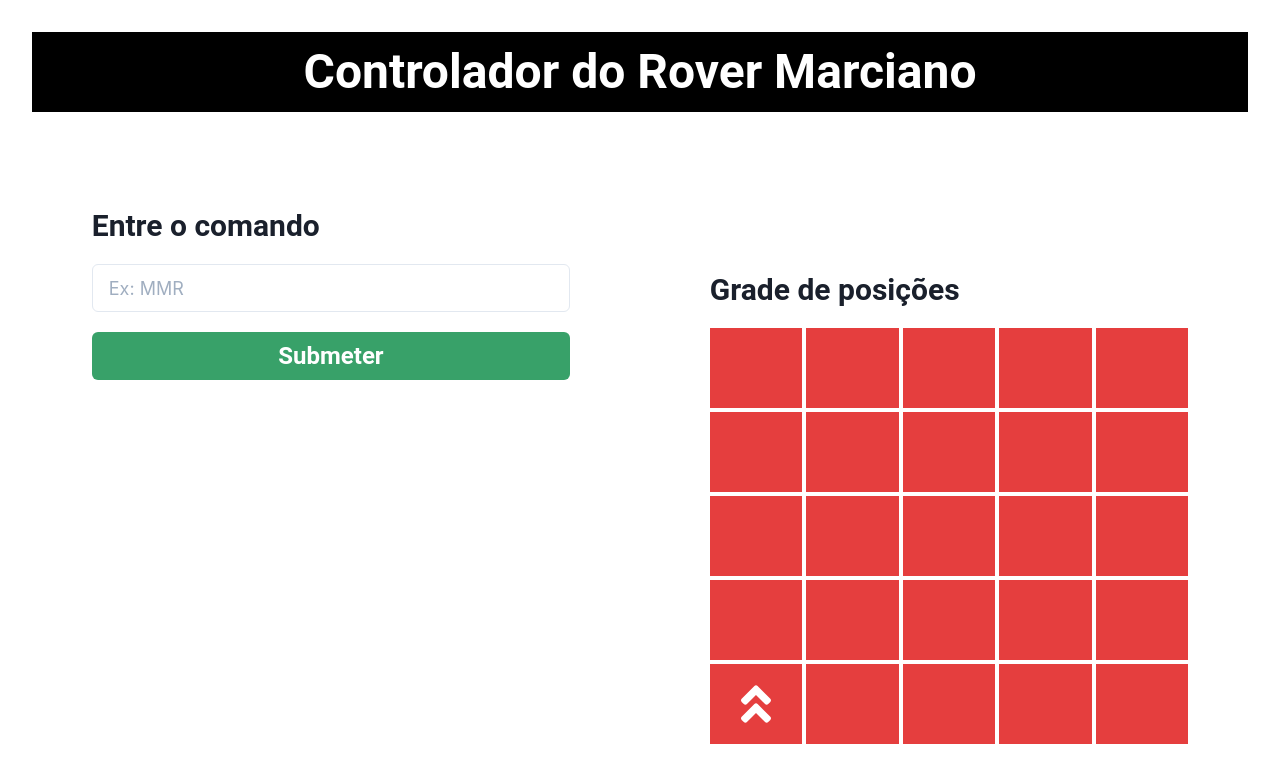
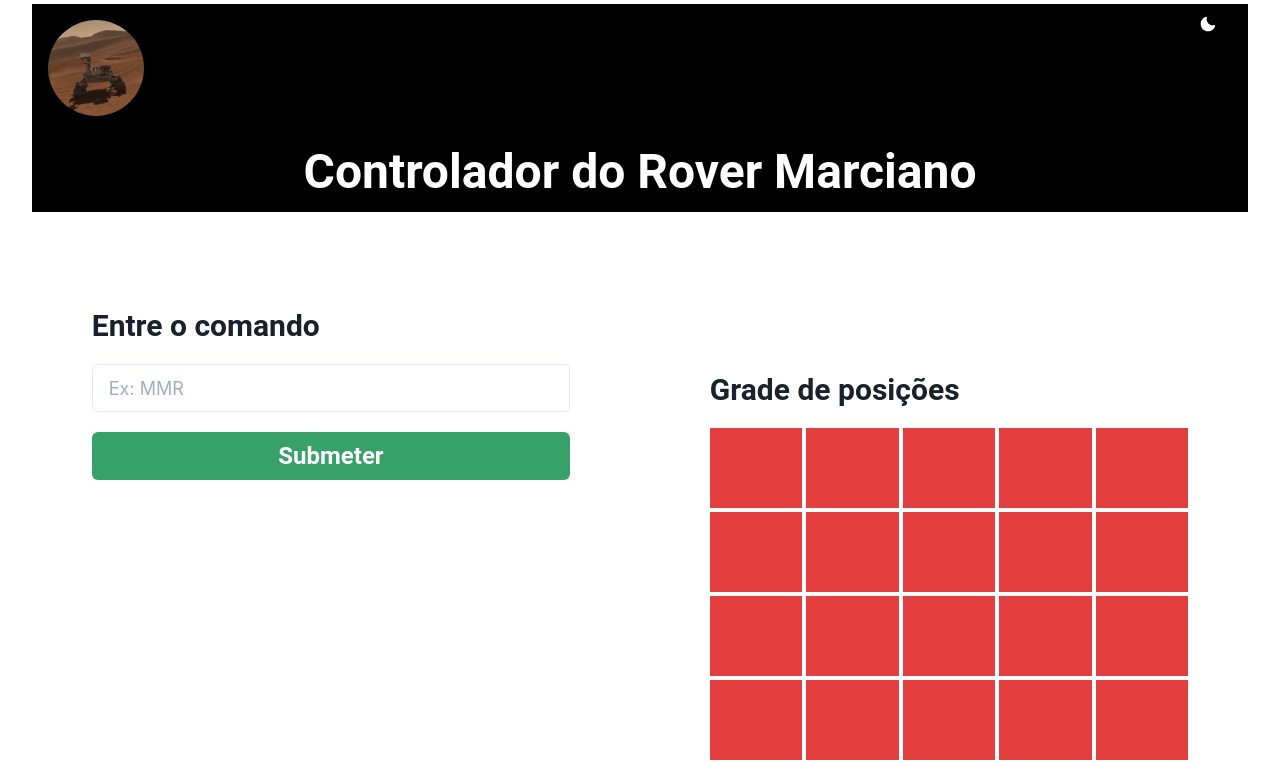
Before and after one commit to borgesgfj/challenge-robot-controller, a Next.js app: page / in a window 1280 px wide. Shown: the top 762 px of the page. Built offline with nearby package versions, Linux system fonts and the light colour scheme.

Commit message:
create a Nav component
 - insert gif icon in nav component
 - move heading box from index.js to Nav component
 - reconfigure style of Nav component.

```diff
--- /dev/null
+++ b/packages/components/Nav.js
@@ -0,0 +1,57 @@
+import {
+  Box,
+  Heading,
+  Flex,
+  Button,
+  Image,
+  AspectRatio,
+  useColorModeValue,
+  useColorMode,
+} from "@chakra-ui/react";
+import { MoonIcon, SunIcon } from "@chakra-ui/icons";
+
+export default function Nav() {
+  const { colorMode, toggleColorMode } = useColorMode();
+  return (
+    <>
+      <Box as="nav" bg={useColorModeValue("black", "gray.500")} mt="1" px={4}>
+        <Flex h="8rem" alignItems={"center"} justifyContent={"space-between"}>
+          <Box boxSize="6rem" alignItems="center" justifyContent="center">
+            <AspectRatio ratio="1">
+              <Image
+                src={"/images/rover.gif"}
+                borderRadius="full"
+                objectFit="cover"
+                alt="rover-gif"
+              />
+            </AspectRatio>
+          </Box>
+
+
+            <Button
+              onClick={toggleColorMode}
+              variant="ghost"
+              color="white"
+              alignSelf="flex-start"
+              _hover={{ bg: "none" }}
+              _focus={{ bg: "none" }}
+            >
+              {colorMode === "light" ? <MoonIcon /> : <SunIcon />}
+            </Button>
+
+        </Flex>
+          <Heading
+            as="h1"
+            size="2xl"
+            py="1rem"
+            fontFamily="Roboto"
+            textAlign="center"
+            color={useColorModeValue("white", "black")}
+          >
+            Controlador do Rover Marciano
+          </Heading>
+
+      </Box>
+    </>
+  );
+}
--- a/pages/index.js
+++ b/pages/index.js
@@ -3,6 +3,7 @@ import Image from "next/image";
 import { Box, Heading, Center, useColorModeValue } from "@chakra-ui/react";
 import App from "../packages/components/App";
 import styles from "../styles/Home.module.css";
+import Nav from "../packages/components/Nav";
 
 function createSquaresMatrix() {
   const squaresMatrix = [];
@@ -39,24 +40,7 @@ export default function Home() {
         <meta name="description" content="Generated by create next app" />
         <link rel="icon" href="/favicon.ico" />
       </Head>
-      <Box
-        h={"5rem"}
-        w={"full"}
-        mt="2rem"
-        bg={useColorModeValue("black", "gray.500")}
-        objectFit={"cover"}
-      >
-        <Heading
-          as="h1"
-          size="2xl"
-          py="1rem"
-          fontFamily="Roboto"
-          textAlign="center"
-          color={useColorModeValue("white", "black")}
-        >
-          Controlador do Rover Marciano
-        </Heading>
-      </Box>
+      <Nav/>
       <main>
         <App squares={SQUARES_MATRIX} />
       </main>
```
Also changed, not shown: public/images/rover.gif (added).
